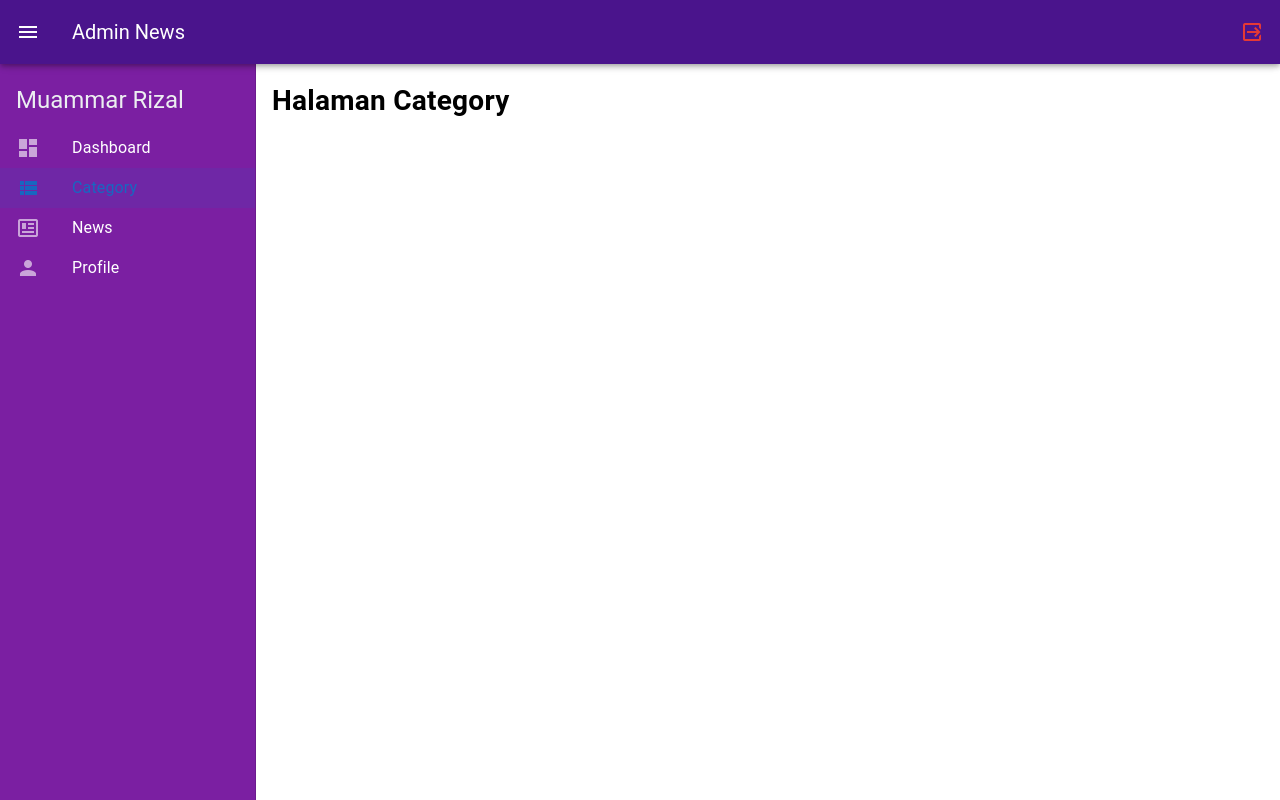
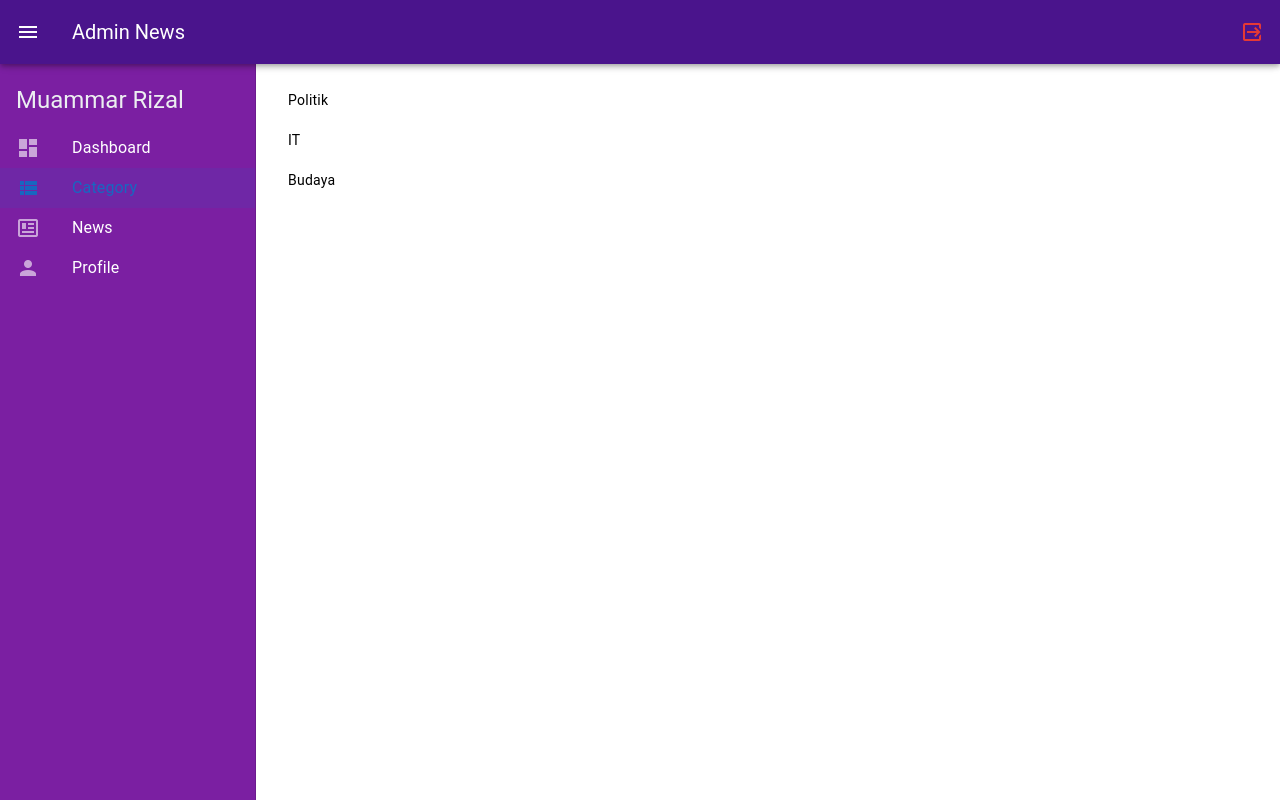
Before and after one commit to MuammarRizal/daily-digest, a Vue app: page /category in a window 1280 px wide. Built offline with nearby package versions, Linux system fonts and the light colour scheme.

Commit message:
updated : Route Params

```diff
--- a/src/router/index.js
+++ b/src/router/index.js
@@ -3,6 +3,7 @@ import HomeView from '../views/Home.view.vue'
 import CategoryView from '@/views/Category.view.vue'
 import ProfileView from '@/views/Profile.view.vue'
 import NewsView from '@/views/News.view.vue'
+import DetailCategoryView from '@/views/DetailCategory.view.vue'
 
 const router = createRouter({
   history: createWebHistory(import.meta.env.BASE_URL),
@@ -32,6 +33,11 @@ const router = createRouter({
       name: 'News',
       component: NewsView,
     },
+    {
+      path: '/category/:name',
+      name: 'category-list',
+      component: DetailCategoryView,
+    },
   ],
 })
 
--- a/src/views/Category.view.vue
+++ b/src/views/Category.view.vue
@@ -1,3 +1,5 @@
 <template>
-  <h1>Halaman Category</h1>
+  <v-list-item :to="{ name: 'category-list', params: { name: 'politik' } }">Politik</v-list-item>
+  <v-list-item :to="{ name: 'category-list', params: { name: 'IT' } }">IT</v-list-item>
+  <v-list-item :to="{ name: 'category-list', params: { name: 'Budaya' } }">Budaya</v-list-item>
 </template>
--- /dev/null
+++ b/src/views/DetailCategory.view.vue
@@ -0,0 +1,15 @@
+<script setup>
+import { useRouter } from 'vue-router'
+
+const router = useRouter()
+
+const backToCategory = () => {
+  router.push({ name: 'Category' })
+}
+</script>
+
+<template>
+  <h2>Halaman detail {{ $route.params.name }}</h2>
+
+  <v-btn @click="backToCategory">Kembali</v-btn>
+</template>
```
